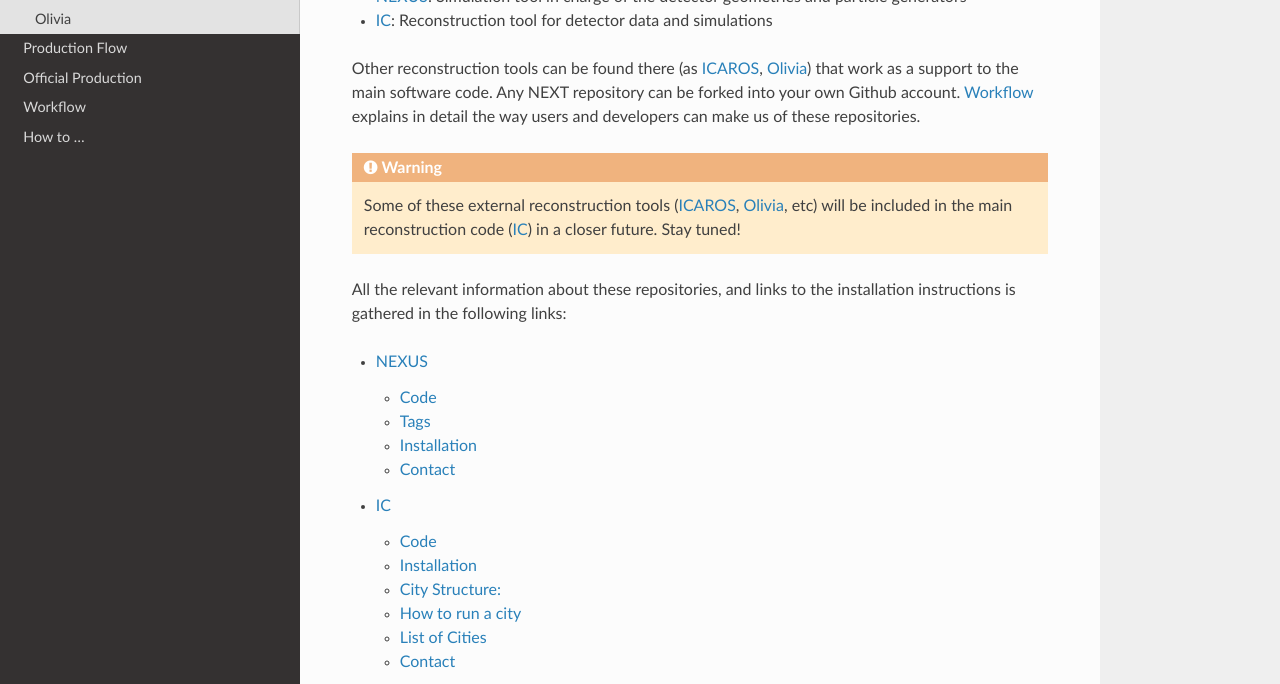
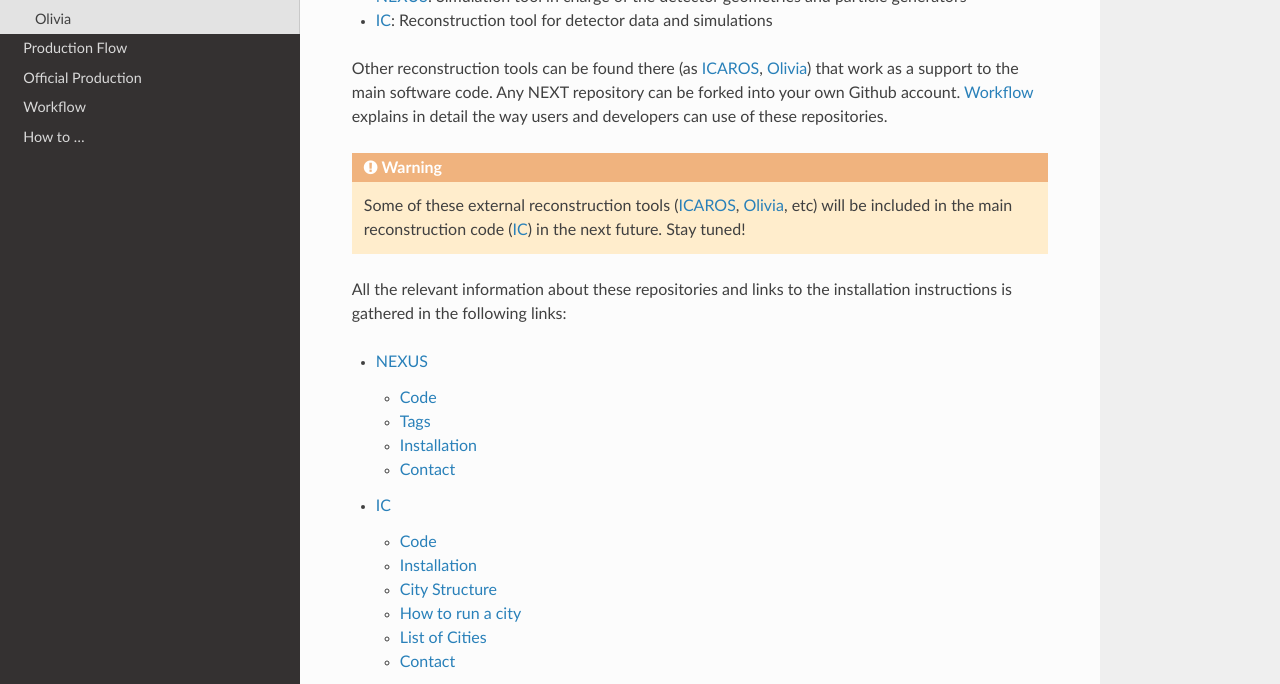
Before and after one commit to next-exp/sw-docs, a Sphinx documentation site: the page built from docs/source/repositories.rst, in a window 1280 px wide and 1170 px high. Shown: the part 247-931 px from the top of the window. Built offline with Sphinx 7.4.7 and the Read the Docs theme 2.0.0, drawn with Linux system fonts in a browser that asks for light colours.

Commit message:
Add comments from review

```diff
--- a/docs/source/IC.rst
+++ b/docs/source/IC.rst
@@ -24,7 +24,7 @@ Installation
 There is a *Quickstart guide* at the next-exp/IC repository with anything related to its installation. When compiling it, `conda <https://docs.conda.io/projects/conda/en/latest/index.html>`_ will be installed and it will be created the appropriate IC environment, as well as it will be set the environment variables which are needed for the correct functioning of IC.
 
 
-City Structure:
+City Structure
 ----------------
 IC cities follow dataflow data processing: they are designed to resemble a pipeline. By reading this pipeline one should be able to understand what operations are made and in which order.
 
@@ -97,4 +97,5 @@ contact any of our **Software Manager**: `Gonzalo Martínez-Lema <gonzaponte@gma
 
 If you have any question, or you would like to discuss something related to NEXUS with other users or developers,
 you can also write on the **Slack Channels**:
+
  * *#IC_support*: Support channel for users to raise issues and questions.
--- a/docs/source/NEXUS.rst
+++ b/docs/source/NEXUS.rst
@@ -20,7 +20,7 @@ to ensure data consistency to be easily extended to include new geometries
 and configurations. NEXUS is written in C++, and depends on the following third-party libraries:
 
  * **Geant4**: NEXT simulations are based on Geant4.
- * **ROOT**: used for I/O and histogramming.
+ * **ROOT** (only up to v7_00_00): used for I/O and histogramming.
  * **gsl**: NEXUS depends on the GNU Scientific Library for the simulation of double beta decay events.
  * **hdf5**: output files are written as hdf5.
 
@@ -33,7 +33,7 @@ Tags
 ------------
 A list of the different NEXUS `tags <https://github.com/next-exp/nexus/wiki/Tags>`_ can be found on the Wiki.
 Starting from nexus tag v7_00_00, the following versions are needed:
- * Geant4 version >= 4.11.0.
+ * Geant4 version >= 11.0.
  * ROOT >= 6.26.
 
  .. note::
--- a/docs/source/index.rst
+++ b/docs/source/index.rst
@@ -4,7 +4,7 @@ NEXT Software Documentation
 
 Welcome to the main documentation site for the `NEXT Experiment <https://next.ific.uv.es/next/>`_ **software**.
 This webpage englobes everything you need to know as a user and developer: a complete review of the NEXT :doc:`repositories`,
-together with the latest official :doc:`production` and :doc:`workflow` guidelines.
+together with the latest :doc:`production` and :doc:`workflow` guidelines.
 
 .. warning::
   This webpage is still under construction.
--- a/docs/source/prodflow.rst
+++ b/docs/source/prodflow.rst
@@ -2,7 +2,7 @@ Production Flow
 ====================
 
 This page reviews the production flow for both data and simulations. Even if the reconstruction chain is the same for both samples, there are some discrepancies that need to be taken into account.
-Additionally, a different chain will be follow depending on the type of simulation, and detector geometry. The cities mentioned along this list are summarised in :doc:`ICcities`.
+Additionally, a different chain will be follow depending on the type of simulation, and detector geometry. The cities mentioned along this list are summarised in :doc:`IC`.
 It is also important to remark that during data acquisition, two different trigger configurations are considered:
 
  * *Trigger 1*: to select low energy events, i.e. Kr events.
--- a/docs/source/repositories.rst
+++ b/docs/source/repositories.rst
@@ -6,12 +6,12 @@ NEXT software can be found on Github as `next-exp <https://github.com/next-exp/>
 * :doc:`IC`: Reconstruction tool for detector data and simulations
 
 Other reconstruction tools can be found there (as :doc:`ICAROS`, :doc:`olivia`) that work as a support to the main software code.
-Any NEXT repository can be forked into your own Github account. :doc:`workflow` explains in detail the way users and developers can make us of these repositories.
+Any NEXT repository can be forked into your own Github account. :doc:`workflow` explains in detail the way users and developers can use of these repositories.
 
 .. warning::
-  Some of these external reconstruction tools (:doc:`ICAROS`, :doc:`olivia`, etc) will be included in the main reconstruction code (:doc:`IC`) in a closer future. Stay tuned!
+  Some of these external reconstruction tools (:doc:`ICAROS`, :doc:`olivia`, etc) will be included in the main reconstruction code (:doc:`IC`) in the next future. Stay tuned!
 
-All the relevant information about these repositories, and links to the installation instructions is gathered in the following links:
+All the relevant information about these repositories and links to the installation instructions is gathered in the following links:
 
 .. toctree::
 
--- a/docs/source/workflow.rst
+++ b/docs/source/workflow.rst
@@ -33,12 +33,12 @@ These three should be always at the same level. Keep your code updated!
 
 Info for developers
 ------------------------------------
-In case you want to become a NEXT developers, you would need to follow the next procedure whenever you want to add a change in the main repository:
+In case you want to become a NEXT developer, you would need to follow the next procedure whenever you want to add a change in the main repository:
 
  * Any code change should be made in a development branch (``dev_branch``). First created locally, then :guilabel:`Push` to ``origin/dev_branch``, and then requested its merge to ``upstream`` via a :guilabel:`Pull Request` (**PR**, GitHub feature).
  * Your **PR** will be reviewed by other software developers.
  * When/before **PR** approved, the ``dev_branch`` should be rebased onto ``upstream/master``.
- * Once it is approved, it will be merged with ``upstream/master`` -> merging is only done by designated persons:
+ * Once it is approved, it will be merged with ``upstream/master`` -> merging is only done by designated people:
 
     * **IC**: Carmen R, Miryam M-V, Helena A.
     * **NEXUS**: Paola F.
```
Also changed, not shown: other parts of docs/source/prodflow.rst (+1 -1 lines).
